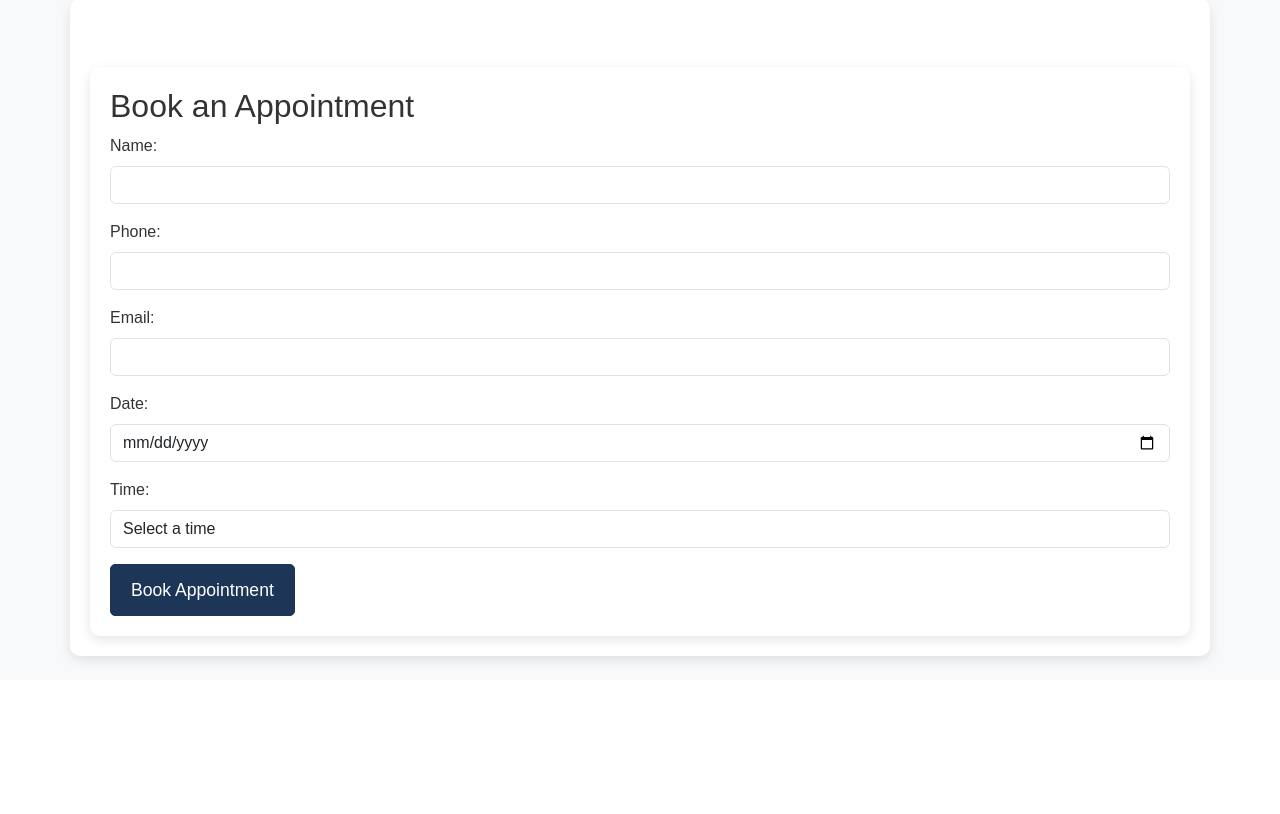
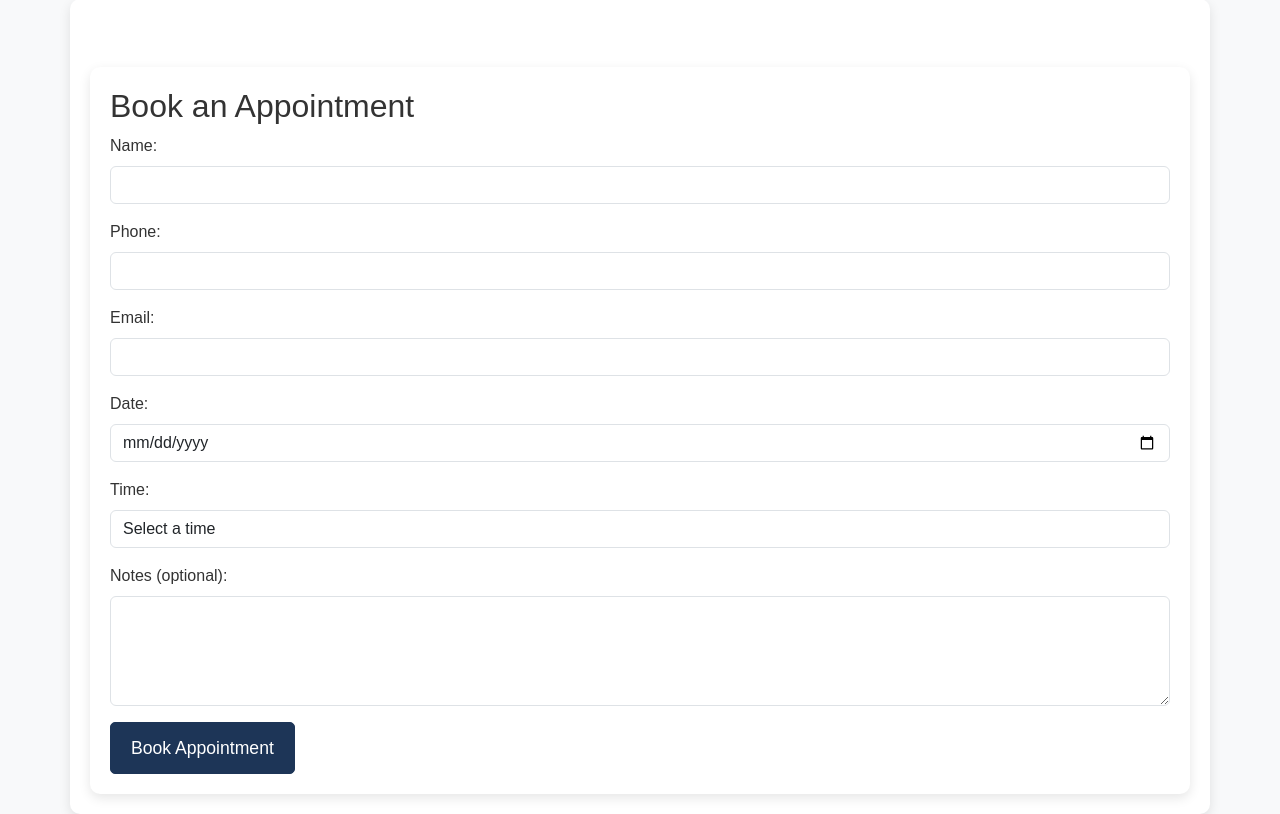
Before and after one commit to andrewreese16/therapy-site, a Django app: template bookings/templates/bookings/book.html in a window 1280 px wide. Shown: the part 120-934 px from the top of the page. Before the commit the page ends 784 px from the top, so only its background shows below. Run offline with Django 3.2, Linux system fonts and the light colour scheme; the template is opened without the code that fills it, so the values that code supplies are empty; some libraries are stand-ins or nearby versions.

Commit message:
added notes field

```diff
--- a/bookings/templates/bookings/book.html
+++ b/bookings/templates/bookings/book.html
@@ -47,6 +47,12 @@
             </select>
         </div>
 
+        <!-- Notes input -->
+        <div class="mb-3">
+            <label for="notes" class="form-label">Notes (optional):</label>
+            <textarea class="form-control" id="notes" name="notes" rows="4"></textarea>
+        </div>
+
         <button type="submit" class="btn btn-primary">Book Appointment</button>
     </form>
 </div>
--- a/bookings/views.py
+++ b/bookings/views.py
@@ -25,6 +25,7 @@ def book_appointment(request):
         date = request.POST.get("date")  # Date selected
         time = request.POST.get("time")  # Time selected
         email = request.POST.get("email")
+        notes = request.POST.get("notes")
 
         # Combine date and time into a single datetime object
         try:
@@ -48,6 +49,7 @@ def book_appointment(request):
                         customer_phone=phone,
                         customer_email=email,
                         appointment_date=appointment_date,
+                        notes=notes,
                     )
                     messages.success(request, "Appointment booked successfully!")
                     return redirect("/")  # Redirect to the landing page after booking
```
